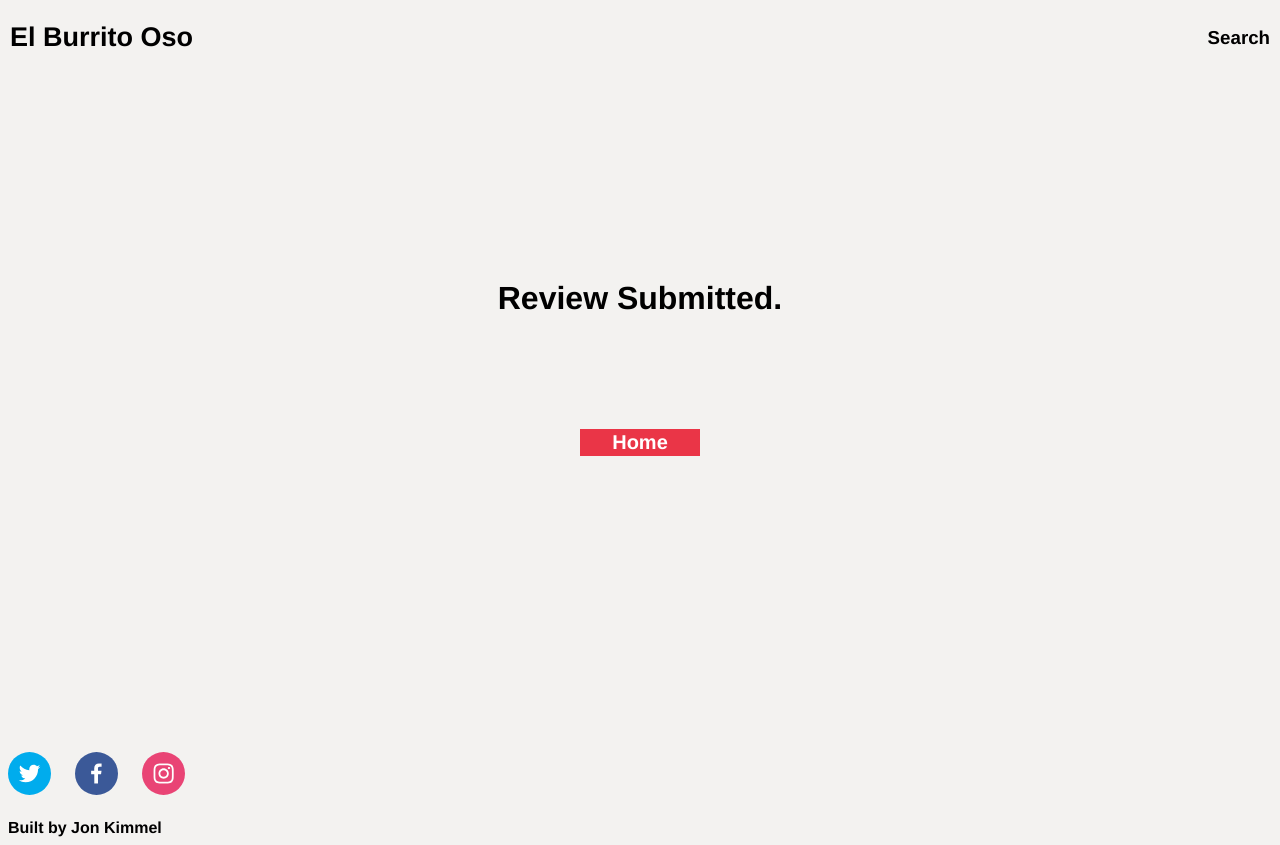
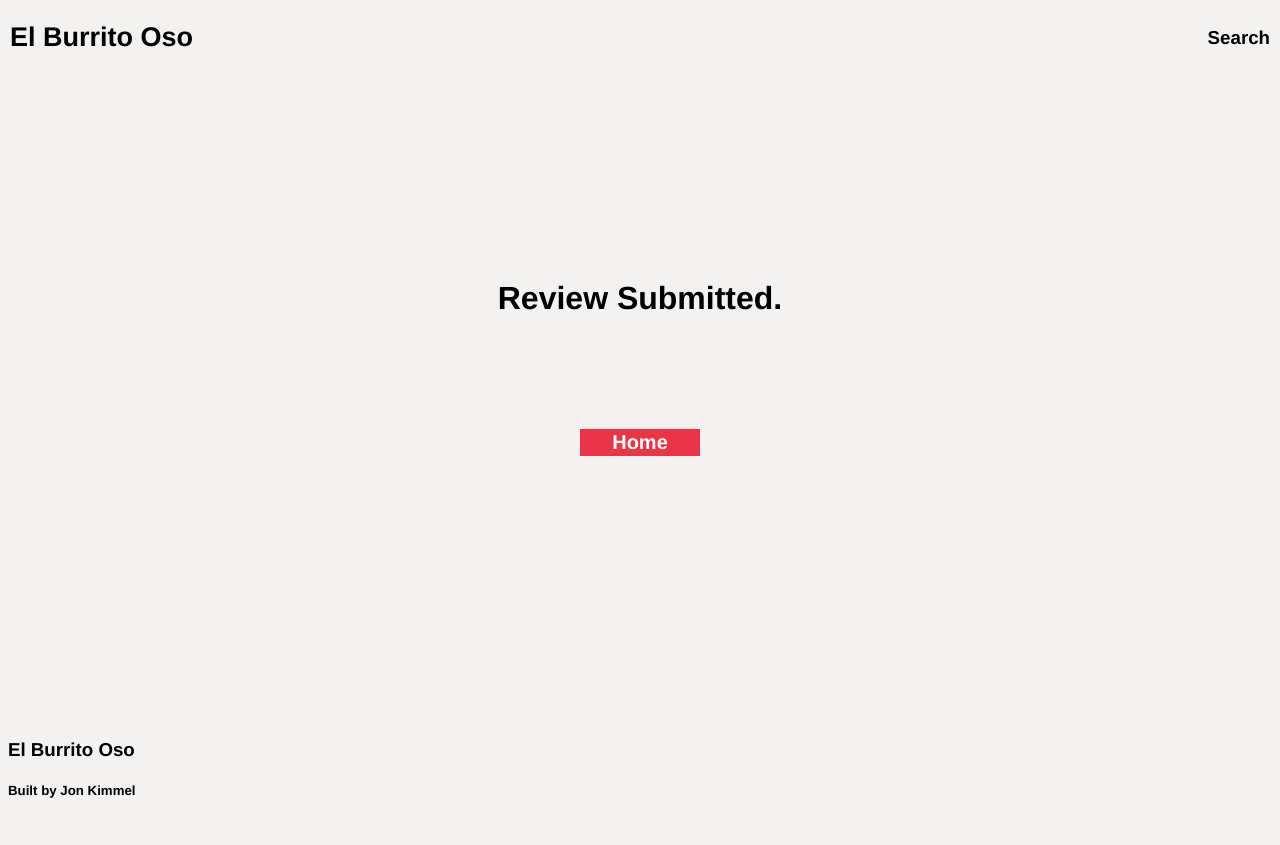
Before and after one commit to Jon-k-1232/ElBurritoOso, a React (Create React App) app: page /reviewSubmited in a window 1280 px wide. After the commit the page ends 820 px from the top, so only its background shows below. Built offline with nearby package versions, Linux system fonts and the light colour scheme; no server answers; a web font is replaced by a local one; what google-maps-react would draw is missing.

Commit message:
removed social

```diff
--- a/src/Components/Footer/Footer.css
+++ b/src/Components/Footer/Footer.css
@@ -3,33 +3,7 @@ footer {
     Avenir, -apple-system, sans-serif;
 }
 
-#twitter,
-#insta,
-#fb {
-  margin: 32px 16px 16px 8px;
-}
-
-#twitter:hover {
-  cursor: pointer;
-  font-size: 10px;
-}
-
-#insta:hover {
-  cursor: pointer;
-  font-size: 10px;
-}
-
-#fb:hover {
-  cursor: pointer;
-  font-size: 10px;
-}
-
-footer p {
+.footerInfo {
   margin: 8px;
   font-weight: bolder;
 }
-
-.social-icon {
-  width: 43px !important;
-  height: 43px !important;
-}
--- a/src/Components/Footer/Footer.js
+++ b/src/Components/Footer/Footer.js
@@ -1,16 +1,13 @@
 import React from "react";
-import { SocialIcon } from "react-social-icons";
 import "./Footer.css";
 
 export default function Footer() {
   return (
     <footer>
-      <div className="socialMedia">
-        <SocialIcon network="twitter" fgColor="#fff" id="twitter" />
-        <SocialIcon network="facebook" fgColor="#fff" id="fb" />
-        <SocialIcon network="instagram" fgColor="#fff" id="insta" />
-      </div>
-      <p>Built by Jon Kimmel</p>
+        <div className='footerInfo'>
+            <h3>El Burrito Oso</h3>
+            <h5>Built by Jon Kimmel</h5>
+        </div>
     </footer>
   );
 }
```
Also changed, not shown: 1 other file (tests, documents, lock files or other folders).
